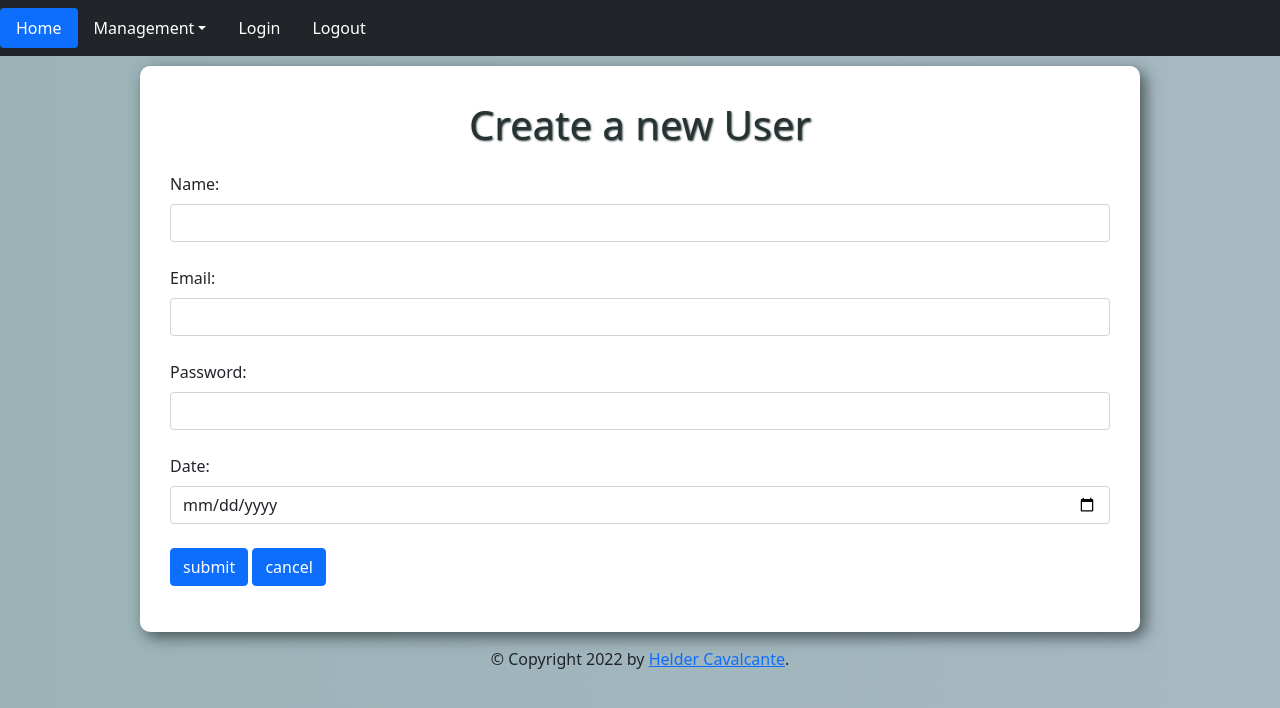
After one commit to heldercavalcante/CRUD-Flask-Mysql, a Flask app: page /users/new in a window 1280 px wide. The commit adds this page. Shown: the top 708 px of the page. Run offline with Flask 2, Linux system fonts and the light colour scheme; the visitor is signed in with stand-in values (Sample User, id 1).

Commit message:
chance password

```diff
--- a/src/server.py
+++ b/src/server.py
@@ -1,9 +1,11 @@
 from crypt import methods
-from flask import Flask, render_template, request, redirect,url_for
+from flask import Flask, render_template, request, redirect,url_for, session, flash
 import mysql.connector
+from service.authentication import Authentication
 from service.category import CategoryService
 from service.product import ProductService
-from service.category import CategoryService
+from service.usres import UserService
+import hashlib
 
 
 db_connection = mysql.connector.connect(
@@ -16,39 +18,76 @@ db_connection = mysql.connector.connect(
 mycursor = db_connection.cursor()
 product_service = ProductService(mycursor)
 category_service = CategoryService(mycursor)
+users_service = UserService(mycursor)
+auth = Authentication(session)
 
 app = Flask(__name__)
+app.secret_key = 'secretkey'
 
-#HOME PAGE
-@app.route("/")
-def home_page():
-    return render_template("products/home_page.html")
+
+
+#login
+@app.route('/')
+def index():
+    username = ''
+    if 'user' in session:
+        username = session['user'][1]
+    return render_template('/login/index.html', username=username)
+
+
+@app.route('/login', methods=['POST', 'GET'])
+def login():
+    users = users_service.list_users()
+
+    if request.method == 'POST' and request.form['email'] != '':
+        email = request.form['email']
+        password = request.form['password']
+        encrypted_password = hashlib.sha256(password.encode()).hexdigest()
+        for user in users:
+            if email in user and encrypted_password in user:
+                session['user'] = user
+                return redirect(url_for('index'))
+        flash('email or password invalid')
+    return render_template('/login/login.html')
+
+
+@app.route('/logout')
+def logout():
+    print(session.items())
+    session.pop('user', None)
+    return redirect(url_for('index'))
+
 
 #PRODUCT PAGE
-@app.route("/products")
-def product_page():
-    return render_template("products/product_page.html")
 
 @app.route("/products/list")
 def list_products_page():
     products = product_service.list_products()
-    return render_template('products/list_products.html', products=products)
+    if auth.is_logged():
+        return render_template('products/list_products.html', products=products)
+    return redirect(url_for('login'))
 
 @app.route("/products/new")
 def new_products_page():
     categories = category_service.list_categories()
-    return render_template('products/new_product.html', categories=categories)
+    if auth.is_logged():
+        return render_template('products/new_product.html', categories=categories)
+    return redirect(url_for('login'))
+
 
 @app.route("/products/create",methods=['POST'])
 def create_products():
     product_service.create(request.form["name"],request.form["price"],db_connection,request.form["category"])
     return redirect(url_for('list_products_page'))
 
+
 @app.route("/products/edit/<product_id>")
 def edit_products_page(product_id):
     product = product_service.get_product_by_id(product_id)
     categories = category_service.list_categories()
-    return render_template('products/edit_product.html',product=product, categories=categories)
+    if auth.is_logged():
+        return render_template('products/edit_product.html',product=product, categories=categories)
+    return redirect(url_for('login'))
 
 @app.route("/products/update/<product_id>",methods=['POST'])
 def update_products(product_id):
@@ -61,40 +100,106 @@ def delete_products(product_id):
     return redirect(url_for('list_products_page'))
 
 #CATEGORY PAGE
-@app.route("/categories")
-def categories_page():
-    return render_template('/categories/category_page.html')
+
 
 @app.route("/categories/list")
 def categories_list():
     categories = category_service.list_categories()
-    return render_template("/categories/list_categories.html", categories = categories)
+    if auth.is_logged():
+        return render_template("/categories/list_categories.html", categories = categories)
+    return redirect(url_for('login'))
 
 @app.route("/categories/new")
 def new_category_page():
-    return render_template("/categories/new_category.html")
+    if auth.is_logged():
+        return render_template("/categories/new_category.html")
+    return redirect(url_for('login'))
+
 
 @app.route("/categories/create", methods=['POST'])
 def create_category():
-    category_service.create(request.form["name"],db_connection)
+    category_service.create(request.form["name"], db_connection)
     return redirect(url_for('categories_list'))
+
 
 @app.route("/categories/edit/<category_id>")
 def edit_category_page(category_id):
     category = category_service.get_category_by_id(category_id)
-    return render_template("/categories/edit_category.html", category = category)
+    if auth.is_logged():
+        return render_template("/categories/edit_category.html", category = category)
+    return redirect(url_for('login'))
+
 
 @app.route("/categories/update/<category_id>", methods=["POST"])
 def uptade_category(category_id):
     category_service.update_category(db_connection, request.form["name"], category_id)
     return redirect(url_for('categories_list'))
 
+
 @app.route("/categories/delete/<category_id>")
 def delete_category(category_id):
     category_service.delete_category(db_connection, category_id)
     return redirect(url_for('categories_list'))
 
-app.run(host='localhost', port=8080, debug=True)
+#USERS PAGE
+
+@app.route("/users/new")
+def new_user_page():
+    if auth.is_logged():
+        return render_template("/users/new_user.html")
+    return redirect(url_for('login'))
+
+
+@app.route("/users/create", methods=["POST"])
+def create_user():
+    form_password = request.form['password']
+    new_password = hashlib.sha256(form_password.encode()).hexdigest()
+    print(new_password)
+    print(type(new_password))
+    users_service.create(request.form["name"], request.form["email"],
+           new_password, request.form["datetime"], db_connection)
+    if auth.is_logged():
+        return redirect(url_for("users_list"))
+    return redirect(url_for('login'))
+
+@app.route("/users/list")
+def users_list():
+    users = users_service.list_users()
+    if auth.is_logged():
+        return render_template("/users/list_users.html", users=users)
+    return redirect(url_for('login'))
+
+
+@app.route("/users/edit/<user_id>")
+def edit_user_page(user_id):
+    user = users_service.get_user_by_id(user_id)
+    if auth.is_logged():
+        return render_template("/users/edit_user.html", user=user)
+    return redirect(url_for('login'))
+
+
+@app.route("/user/update/<user_id>", methods=["POST"])
+def update_user(user_id):
+    pass_form = request.form['password']
+    if len(pass_form) == 0:
+        new_pass_form = 0
+        print('cima')
+    else:
+        new_pass_form = hashlib.sha256(pass_form.encode()).hexdigest()
+        print('baixo')
+    print(f'aqui1: {new_pass_form}')
+    users_service.update_user(request.form['name'], request.form['email'], user_id, db_connection, new_pass_form)
+    return redirect(url_for("users_list"))
+
+
+@app.route("/user/delete/<user_id>")
+def delete_user(user_id):
+    users_service.delete_user(user_id, db_connection)
+    return redirect(url_for("users_list"))
+
+
+if __name__ == '__main__':
+    app.run(host='localhost', port=8080, debug=True)
 
 
 mycursor.close()
--- /dev/null
+++ b/src/service/authentication.py
@@ -0,0 +1,6 @@
+class Authentication:
+    def __init__(self, session):
+        self.session = session
+
+    def is_logged(self):
+        return 'user' in self.session
--- a/src/service/product.py
+++ b/src/service/product.py
@@ -1,10 +1,9 @@
 class ProductService:
 
-    def __init__(self,dbcursor):
+    def __init__(self, dbcursor):
         self.dbcursor = dbcursor
 
-
-    def create(self,name,price,conection, category):
+    def create(self, name, price, conection, category):
         sql = f"INSERT INTO `products` (`pro_category_id`, `pro_name`, `pro_price`) VALUES ('{category}', '{name}', '{price}');"
         self.dbcursor.execute(sql)
         conection.commit()
--- /dev/null
+++ b/src/static/style.css
@@ -0,0 +1,55 @@
+@charset "UTF-8";
+
+body {
+    background-image: linear-gradient(to right, #9BB3B7, #A7B8C2);
+}
+
+main {
+    background-color: white;
+    border-radius: 10px;
+    box-shadow: 5px 5px 15px #273333be;
+    width: 1000px;
+    padding: 15px;
+    margin: auto;
+    margin-top: 10px;
+}
+
+h1 {
+    color: #273333;
+    text-align: center;
+    text-shadow: 1px 1px 2px #273333;
+    margin-top: 20px;
+
+}
+
+td{
+    text-align: center;
+}
+
+th{
+    text-align: center;
+}
+
+div {
+    padding: 15px;
+}
+
+#edit {
+    font-size: 30px;
+}
+
+#navbar{
+    color: white;
+}
+
+#login {
+    height: 400px;
+    width: 400px;
+    text-align: left;
+    padding: 10px;
+
+}
+
+#footer {
+    text-align: center;
+}
--- a/src/templates/categories/category_page.html
+++ /dev/null
@@ -1,4 +0,0 @@
-<h1>Categories Page</h1>
-<a href="/categories/list">Categories List</a><br>
-<a href="/categories/new">ADD New Category</a><br>
-<a href="/">Home Page</a>
--- /dev/null
+++ b/src/templates/layout.html
@@ -0,0 +1,45 @@
+<!DOCTYPE html>
+<html lang="en">
+<head>
+  <meta charset="UTF-8">
+  <meta http-equiv="X-UA-Compatible" content="IE=edge">
+  <meta name="viewport" content="width=device-width, initial-scale=1.0">
+  <title>Document</title>
+  <script src="https://code.jquery.com/jquery-3.6.0.min.js"></script>
+  <link href="https://cdn.jsdelivr.net/npm/bootstrap@5.1.3/dist/css/bootstrap.min.css" rel="stylesheet" integrity="sha384-1BmE4kWBq78iYhFldvKuhfTAU6auU8tT94WrHftjDbrCEXSU1oBoqyl2QvZ6jIW3" crossorigin="anonymous">
+  <script src="https://cdn.jsdelivr.net/npm/bootstrap@5.1.3/dist/js/bootstrap.bundle.min.js" integrity="sha384-ka7Sk0Gln4gmtz2MlQnikT1wXgYsOg+OMhuP+IlRH9sENBO0LRn5q+8nbTov4+1p" crossorigin="anonymous"></script>
+  <link rel="stylesheet" href="/static/style.css">
+</head>
+<body>
+  <nav class="navbar navbar-dark bg-dark">
+  <ul class="nav nav-pills">
+    <li class="nav-item">
+      <a id="navbar" class="nav-link active" aria-current="page" href="/">Home</a>
+    </li>
+    <li class="nav-item dropdown">
+      <a id="navbar" class="nav-link dropdown-toggle" data-bs-toggle="dropdown" href="#" role="button" aria-expanded="false">Management</a>
+      <ul class="dropdown-menu">
+        <li><a class="dropdown-item" href="/products/list">Products</a></li>
+        <li><a class="dropdown-item" href="/categories/list">Categories</a></li>
+        <li><a class="dropdown-item" href="/users/list">Users</a></li>
+      </ul>
+    </li>
+    <li class="nav-item">
+      <a id="navbar" class="nav-link" href="/login">Login</a>
+    </li>
+    <li class="nav-item">
+      <a id="navbar" class="nav-link" href="/logout">Logout</a>
+    </li>
+  </ul>
+</nav>
+
+  {% block content %}
+  {% endblock %}
+
+  <div id='footer'>
+    {% block footer %}
+    &copy; Copyright 2022 by <a href="http://domain.invalid/">Helder Cavalcante</a>.
+    {% endblock %}
+  </div>
+</body>
+</html>
--- a/src/templates/products/home_page.html
+++ /dev/null
@@ -1,3 +0,0 @@
-<h1>Welcome!!!</h1>
-<a href="/products">Products Page</a><br>
-<a href="/categories">Categories Page</a>
--- a/src/templates/products/product_page.html
+++ /dev/null
@@ -1,4 +0,0 @@
-<h1>Products Page</h1>
-<a href="/products/list">Product List</a><br>
-<a href="/products/new">ADD New Product</a><br>
-<a href="/">Home Page</a>
--- /dev/null
+++ b/src/templates/users/new_user.html
@@ -0,0 +1,24 @@
+
+  {% extends 'layout.html'%}
+  {% block content %}
+
+
+  <main>
+    <h1>Create a new User</h1>
+  <form action="/users/create" method="post">
+    <div class="mb-3">
+    <label class="form-label" for="name">Name:</label><br>
+    <input class="form-control" type="text" id="name" name="name"><br>
+    <label class="form-label" for="email">Email:</label><br>
+    <input class="form-control" type="email" id="email" name="email"><br>
+    <label class="form-label" for="password">Password:</label><br>
+    <input class="form-control" type="password" id="password" name="password"><br>
+    <label class="form-label" for="datetime">Date:</label><br>
+    <input class="form-control" type="date" id="datetime" name="datetime"><br>
+    <input class="btn btn-primary" type="submit" value="submit">
+    <a class="btn btn-primary" href="/users/list">cancel</a>
+    </div>
+  </form>
+  </main>
+
+  {% endblock %}
```
Also changed, not shown: src/service/usres.py (added, +28 -0 lines), src/templates/categories/edit_category.html (+15 -3 lines), src/templates/categories/list_categories.html (+28 -10 lines), src/templates/categories/new_category.html (+16 -5 lines), src/templates/login/index.html (added, +12 -0 lines), src/templates/login/login.html (added, +31 -0 lines), src/templates/products/edit_product.html (+20 -7 lines), src/templates/products/list_products.html (+31 -10 lines), src/templates/products/new_product.html (+23 -8 lines), src/templates/users/edit_user.html (added, +22 -0 lines), src/templates/users/list_users.html (added, +34 -0 lines).
